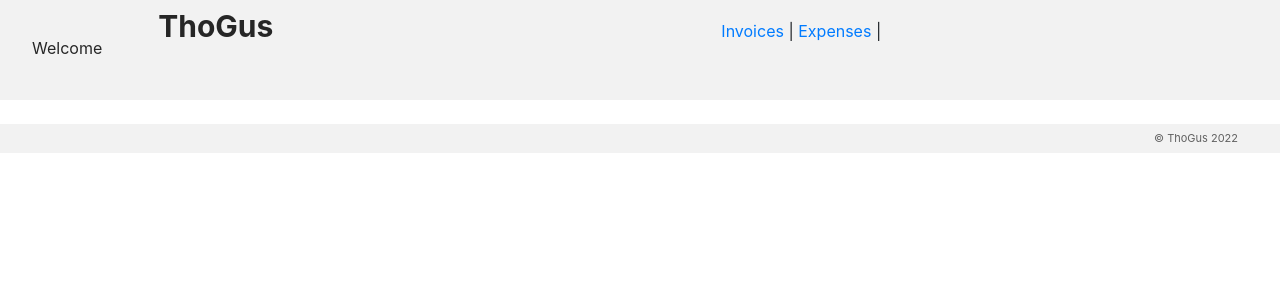
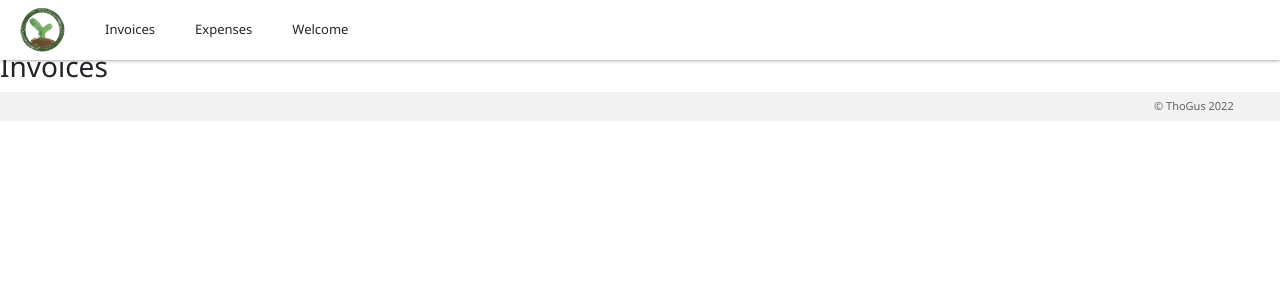
Before and after one commit to ThoGos1/thogus-react, a React (Create React App) app in the folder my-app/: page /invoices in a window 1280 px wide. Shown: the top 300 px of the page. Built offline with nearby package versions, Linux system fonts and the light colour scheme.

Commit message:
navbar has been made amazing, jsut need py

```diff
--- a/my-app/src/App.css
+++ b/my-app/src/App.css
@@ -1,6 +1,7 @@
 .ucsd {
   width: 100%;
-  filter: contrast(1.1);
+  filter: contrast(1);
+  filter: brightness(90%);
 }
 
 .sanmateo {
@@ -15,6 +16,13 @@
   color:#262626; font-weight:bold; padding: 9px; margin-left: 45px; margin-top: 6px; margin-right: 33%;
 }
 
+.navshade {
+  box-shadow: 0px 0px 4px 0px rgb(0 0 0 / 50%);
+}
+
+
+
+
 
 
 
@@ -26,9 +34,7 @@
 .childClass {
   top: 0;
   left: 0;
-  opacity: 0.3;
   height: 99%;
-  background: rgb(102, 82, 82);
   position: absolute;
 
 }
@@ -54,7 +60,7 @@
   height: 0%;
   margin-left: 20px;
   margin-top: 20px;
-  width: 50%;
+  width: 86%;
   font-size: 50px;
   font-weight: bold;
 }
@@ -65,7 +71,13 @@
 
 
 .aboutme {
-  font-size: 16px; font-weight: normal; margin-left: -10px; margin-top: -15px; line-height: 1.4; margin-bottom: -10px; padding: 15px 10px;
+  font-size: 16px;
+  font-weight: normal;
+  margin-left: -10px;
+  margin-top: -15px;
+  line-height: 1.4;
+  margin-bottom: -10px;
+  padding: 15px 10px;
 }
 
 
@@ -75,7 +87,6 @@ ul {
   margin: 0;
   padding: 0;
   overflow: hidden;
-  background-color: #f2f2f2;
   top: 0;
   width: 100%;
 }
@@ -88,17 +99,15 @@ li a {
   display: block;
   color: #262626;
   text-align: center;
-  padding: 16px 16px;
+  padding: 10px 10px;
   text-decoration: none;
+  font-size: 13px !important;
 }
 
 li a:hover:not(.active) {
-  background-color: #cecece;
-}
-
-.active {
-  font-weight: bold;
-  background-color: #b5bdd1;
+  color: #262626;
+  text-underline-offset: 5px;
+  text-decoration-thickness: 2px;
 }
 
 h2 {
--- a/my-app/src/App.js
+++ b/my-app/src/App.js
@@ -36,11 +36,18 @@ const App = () => {
         </div>
 
 
-        <div class="container">
+        <div class="container" style={{marginLeft: '0px', paddingLeft: '0px'}}>
             <div id="rcorners2">About Me:
               <p class="aboutme">My name is Thomas Gosvig and I'm currently an undergraduate at UC San Diego majoring in Biochemistry and graduating in 2025. Even though I study Chemistry, I'm very passionate about Computer Science and Engineering and have been taking courses since 8th grade.<br/>I was born and grew up in Denmark, but for my last two years in high school I moved to the U.S. and continued into college.<br/>In middle school I started my computer science 'career' with Swift and Xcode and created an app for the App Store. Then in high school I learned Python in both Denmark and the U.S. and then Java only in the U.S.<br/>However right now I'm not currently taking any courses in CS, but I'm getting back into Swift and App Development, and trying to learn javaScript too.</p>
             </div>
+
             <img src={water} class="sanmateo" alt="bluegreen"/>
+        </div>
+
+        <div class="container" style={{marginLeft: '0px', paddingLeft: '0px'}}>
+            <div id="rcorners2">About Me:
+              <p class="aboutme">My name is Thomas Gosvig and I'm currently an undergraduate at UC San Diego majoring in Biochemistry and graduating in 2025. Even though I study Chemistry, I'm very passionate about Computer Science and Engineering and have been taking courses since 8th grade.<br/>I was born and grew up in Denmark, but for my last two years in high school I moved to the U.S. and continued into college.<br/>In middle school I started my computer science 'career' with Swift and Xcode and created an app for the App Store. Then in high school I learned Python in both Denmark and the U.S. and then Java only in the U.S.<br/>However right now I'm not currently taking any courses in CS, but I'm getting back into Swift and App Development, and trying to learn javaScript too.</p>
+            </div>
         </div>
 
 
--- a/my-app/src/components/Invoices.jsx
+++ b/my-app/src/components/Invoices.jsx
@@ -3,7 +3,7 @@ import {Helmet} from "react-helmet";
 
 export default function Invoices() {
     return (
-      <main style={{ padding: "1rem 0" }}>
+      <main>
 
 
             <Helmet>
--- a/my-app/src/components/Navbar.jsx
+++ b/my-app/src/components/Navbar.jsx
@@ -1,25 +1,37 @@
 import { Link } from "react-router-dom";
+import favlogo from '../images/favlogo.png';
 
 export default function Navbar() {
   return (
     <div>
-      <nav
-        class="fixed-top"
-        style={{
-          backgroundColor: "#f2f2f2",
-          paddingBottom: "1rem"
-        }}
-        >
-        <ul style={{marginTop: '4px', marginBottom: '-8px'}}>
-            <Link to="/" style={{margin: '1.5rem', fontWeight: 'bold', color: '#262626', fontSize: '30px', marginRight: '35%' }}>ThoGus</Link>
-            <Link to="/invoices" style={{ marginBottom: '3rem' }}>Invoices</Link> |{" "}
-            <Link to="/expenses">Expenses</Link> |{" "}
+      <nav class="fixed-top navshade" style={{backgroundColor: 'white' }}>
+        <ul>
 
-            <li>
-                <a>
-                    <Link to="/welcome">Welcome</Link>
+
+          <Link to="/" style={{ float: 'left', margin: '20px', marginBottom: '7px', marginTop: '7px', marginRight: '20px'}}>
+            <img src={favlogo} alt='navlogo' style={{ width: '45px'}}/>
+          </Link>
+
+
+          <div>
+              <li>
+                <a href="invoices">
+                  <Link to="/invoices">Invoices</Link>
                 </a>
-            </li>
+              </li>
+
+              <li>
+                <a href="expenses">
+                    <Link to="/expenses">Expenses</Link>
+                </a>
+              </li>
+
+              <li>
+                <a href="welcome">
+                  <Link to="/welcome">Welcome</Link>
+                </a>
+              </li>
+          </div>
         </ul>
       </nav>
 
--- a/my-app/src/components/Welcome.js
+++ b/my-app/src/components/Welcome.js
@@ -4,36 +4,37 @@ import script from './python/main.py';
 import '../App.js';
 import '../index.css';
 
-var bruh;
 
 const runScript = async (code) => {
   const pyodide = await window.loadPyodide({
     indexURL : "https://cdn.jsdelivr.net/pyodide/v0.18.1/full/"
   });
-
   return await pyodide.runPythonAsync(code);
 }
-
 
 
 function Welcome() {
     const [output, setOutput] = useState("(loading...)");
     const [hydg, setHydg] = useState(0);
+    var hmmm = false;
 
     const handleSubmit = (event) => {
         event.preventDefault();
-        alert(`The name you entered was: ${hydg}`);
+        if(!hmmm){
+          const run = async () => {
+            var scriptText = 'hello = ' + hydg + '\n';
+            scriptText += await (await fetch(script)).text();
+            console.log(scriptText);
+            const out = await runScript(scriptText);
+            setOutput(out);
+            hmmm = true;
+          }
+          run();
+        }
+        else {
+
+        }
     }
-
-    useEffect(() => {
-      const run = async () => {
-        const scriptText = await (await fetch(script)).text();
-        const out = await runScript(scriptText);
-        setOutput(out);
-      }
-      run();
-
-    }, []);
 
 
 
@@ -48,8 +49,6 @@ function Welcome() {
             </Helmet>
 
             <h1>Hello, from welcome file</h1>
-
-            <p>bruh var = {bruh}</p>
 
             <form onSubmit={handleSubmit}>
               <label>
--- a/my-app/src/index.css
+++ b/my-app/src/index.css
@@ -1,9 +1,7 @@
 body {
   margin: 0;
   background: rgb(255, 255, 255);
-  font-family: -apple-system, BlinkMacSystemFont, 'Segoe UI', 'Roboto', 'Oxygen',
-    'Ubuntu', 'Cantarell', 'Fira Sans', 'Droid Sans', 'Helvetica Neue',
-    sans-serif;
+  font-family: Segoe UI,SegoeUI,"Helvetica Neue",Helvetica,Arial,sans-serif;
   -webkit-font-smoothing: antialiased;
   -moz-osx-font-smoothing: grayscale;
 }
```
Also changed, not shown: my-app/src/components/Expenses.jsx (+5 -2 lines), 1 other file (tests, documents, lock files or other folders).
